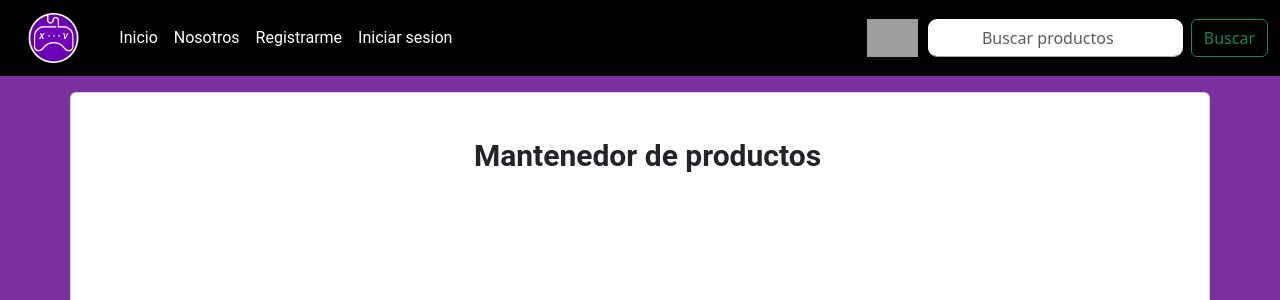
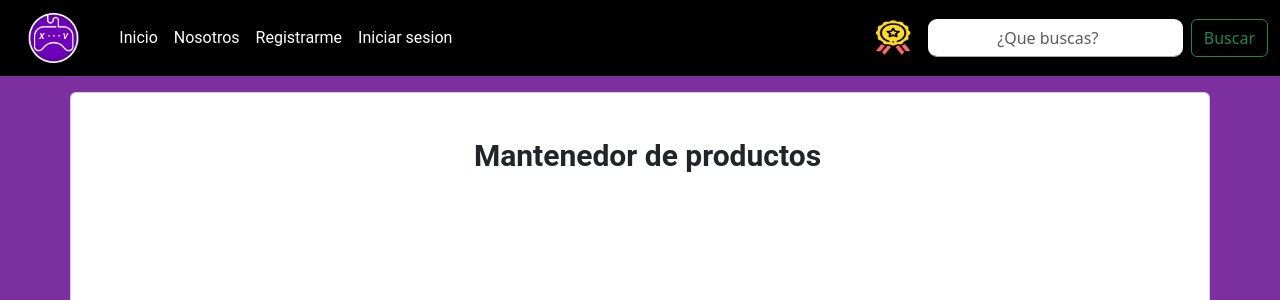
Before and after one commit to elmatiaa/proyecto_tienda, a Django app: template core/templates/core/productos.html in a window 1280 px wide. Shown: the top 300 px of the page. Run offline with Django 4.2, Linux system fonts and the light colour scheme; the template is opened without the code that fills it: values that come from a table or form of the project are taken from there, others are empty; data comes from the database, SQL or seed files in the repository; both versions use the stored data as it was after the commit; parts of the project's set-up code (start-up, migrations or seed data) failed here and were passed over; some libraries are stand-ins or nearby versions; grey boxes are pictures that could not be loaded.

Commit message:
cambio a inicio y agrege imagenes

```diff
--- a/core/templates/core/base.html
+++ b/core/templates/core/base.html
@@ -10,7 +10,7 @@
       XVerse
     </title>
     <!-- BLOQUE DE ESTILOS CSS COMPARTIDO POR TODAS LAS PAGINAS -->
-    <link type="image/x-icon" rel="shortcut icon" href="{% static 'core/img/logo_xv.png' %}" />
+    <link type="image/x-icon" rel="shortcut icon" href="{% static 'core/img/favicono.png' %}" />
     <link type="text/css" rel="stylesheet" href="https://cdn.jsdelivr.net/npm/bootstrap@5.3.0/dist/css/bootstrap.min.css" integrity="sha384-9ndCyUaIbzAi2FUVXJi0CjmCapSmO7SnpJef0486qhLnuZ2cdeRhO02iuK6FUUVM" crossorigin="anonymous" />
     <link type="text/css" rel="stylesheet" href="https://cdn.datatables.net/1.13.4/css/dataTables.bootstrap5.min.css" />
     <link type="text/css" rel="stylesheet" href="https://cdnjs.cloudflare.com/ajax/libs/animate.css/4.1.1/animate.min.css" />
@@ -125,7 +125,7 @@
         </ul>
 
         <a href="{% url 'premio' %}">
-          <img src="{% static 'core/img/oferta.png' %}" style="height: 38px; margin-right: 10px;" alt="">
+          <img src="{% static 'core/img/ofertas.png' %}" style="height: 38px; margin-right: 10px;" alt="">
         </a>
 
         <!-- FORMULARIO DE BUSQUEDA -->
@@ -134,7 +134,7 @@
 
           <!-- Caja de texto para escribir lo que el usuario desea buscar. Este
             campo se recupera en la VISTA por medio de request.POST.get('buscar') -->
-          <input class="form-control me-2" type="search" placeholder="Buscar productos"
+          <input class="form-control me-2" type="search" placeholder="¿Que buscas?"
               aria-label="Search" id="buscar" id="buscar" name="buscar">
 
           <button class="btn btn-outline-success" type="submit"> Buscar </button>
@@ -201,7 +201,7 @@
   </footer>
 
 
- <!--  <hr>
+ <!--<hr>
     <a href="{% url 'poblar' %}" clas="btn btn-danger">POBLAR BASE DE DATOS CON REGISTROS PARA PRUEBAS</a>
   </footer> -->
 
```
Also changed, not shown: core/templates/core/inicio.html (+17 -14 lines), core/static/core/img/favicono.png (added), core/static/core/img/ofertas.png (added), db.sqlite3.
